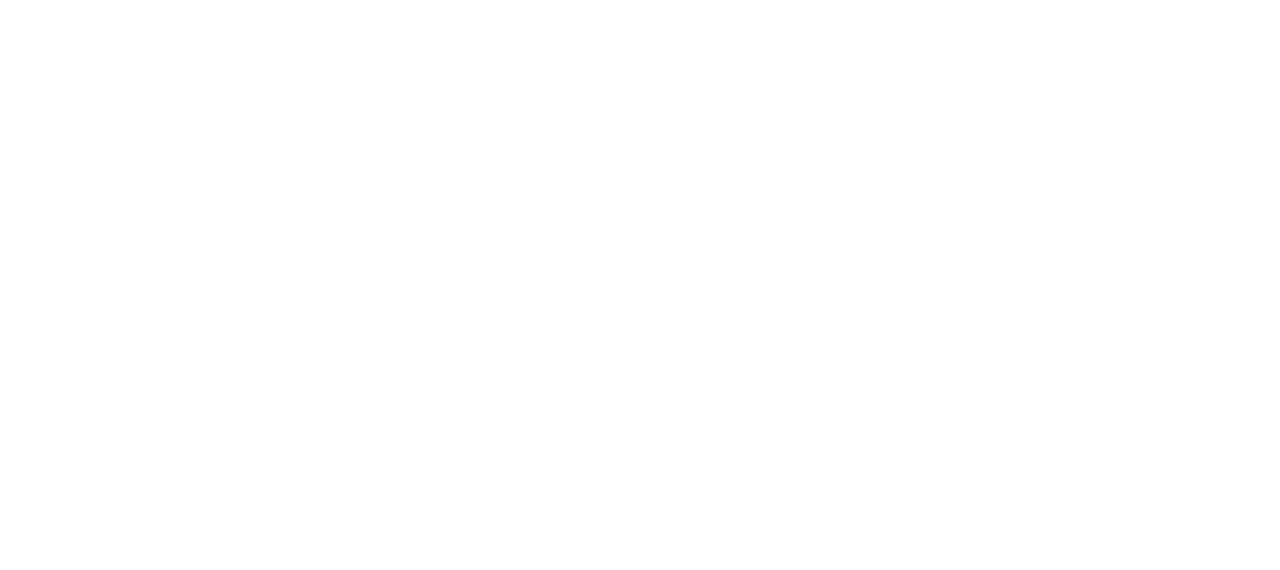
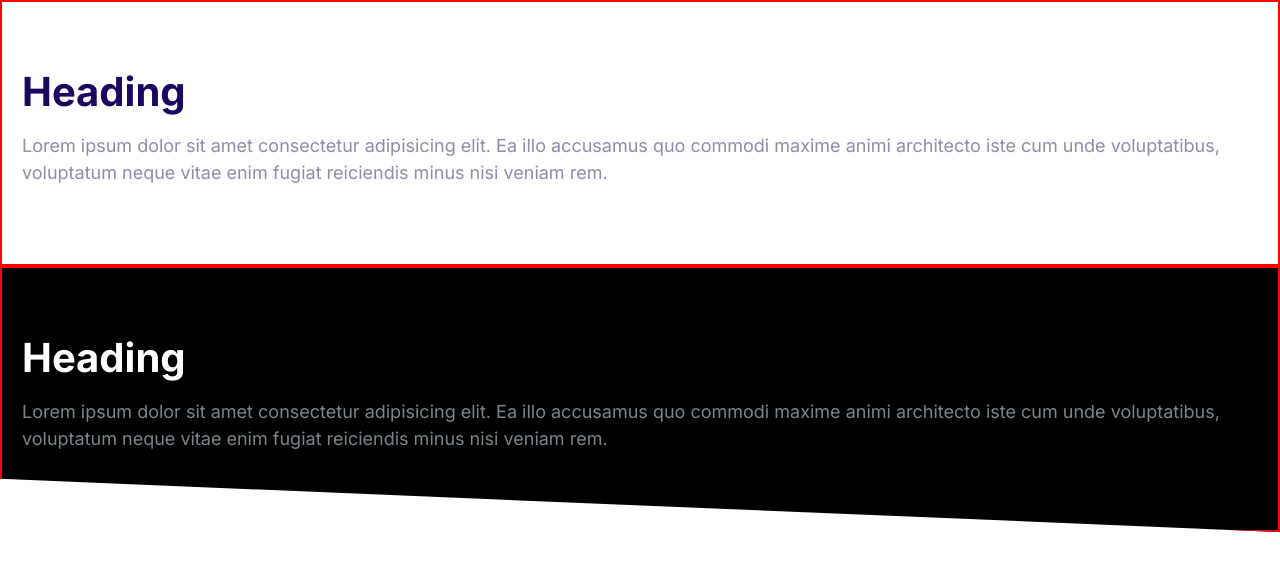
Before and after one commit to NewerKey/velocitycloud, a plain HTML site: page index.html in a window 1280 px wide. Drawn offline with Linux system fonts and the light colour scheme.

Commit message:
define block components

```diff
--- a/index.html
+++ b/index.html
@@ -15,6 +15,24 @@
     <title>Document</title>
   </head>
   <body>
+    <section class="block">
+      <h2 class="block__heading">Heading</h2>
+      <p>
+        Lorem ipsum dolor sit amet consectetur adipisicing elit. Ea illo
+        accusamus quo commodi maxime animi architecto iste cum unde
+        voluptatibus, voluptatum neque vitae enim fugiat reiciendis minus nisi
+        veniam rem.
+      </p>
+    </section>
+    <section class="block block--dark block--skewed-right">
+      <h2 class="block__heading">Heading</h2>
+      <p>
+        Lorem ipsum dolor sit amet consectetur adipisicing elit. Ea illo
+        accusamus quo commodi maxime animi architecto iste cum unde
+        voluptatibus, voluptatum neque vitae enim fugiat reiciendis minus nisi
+        veniam rem.
+      </p>
+    </section>
     <script src="js/main.js"></script>
   </body>
 </html>
--- a/stylesheet/main.css
+++ b/stylesheet/main.css
@@ -564,3 +564,29 @@ a {
   max-height: 100vh;
   opacity: 1;
 }
+
+/* Blocks */
+
+.block {
+  --padding-vertical: 6rem;
+  padding: var(--padding-vertical) 2rem;
+  border: 2px solid red;
+}
+
+.block__heading {
+  margin-top: 0;
+}
+
+.block--dark {
+  background: #000;
+  color: #7b858b;
+}
+
+.block--dark .block__heading {
+  color: #fff;
+}
+
+.block--skewed-right {
+  padding-bottom: calc(--padding-vertical) + 4rem;
+  clip-path: polygon(0% 0%, 100% 0%, 100% 100%, 0% 80%);
+}
```
